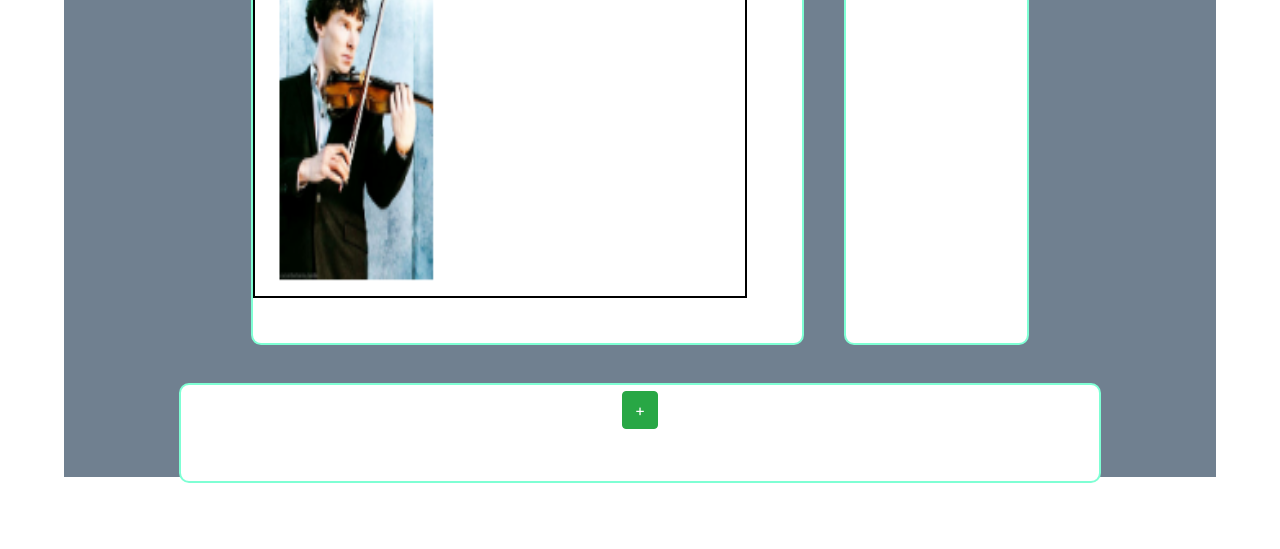
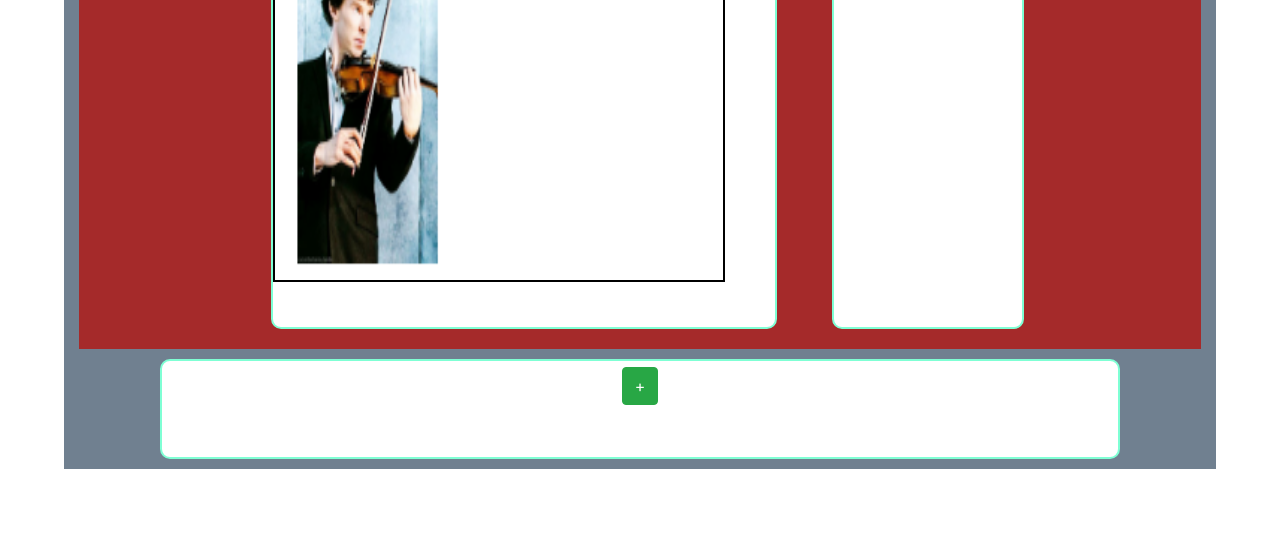
Before and after one commit to BaNazari/photo-wand, a React app in the folder photomerger/: page / in a window 1280 px wide. Shown: the part 251-800 px from the top of the page. Built offline with nearby package versions, Linux system fonts and the light colour scheme.

Commit message:
add a common parent for 3 main components

```diff
--- a/photomerger/src/components/app.js
+++ b/photomerger/src/components/app.js
@@ -1,13 +1,6 @@
-//read photos from a const
-//show them in canvas
-//be able to pan, take, ... by click
-//scale, rotate, transfer
-
 import React from 'react'
 
-import LayerManger from './layer-manager/layer-manager';
-import PhotoTool from './photo-tool/photo-tool';
-import FileManager from './file-manager/file-manager'
+import ComponentHolder from './component-holder/component-holder'
 import Help from './help/help';
 
 class App extends React.Component {
@@ -23,17 +16,13 @@ class App extends React.Component {
 
     return (
       <div className="whole-page container">
-                <div class="w-100"></div>
-                <div className="wrap row  justify-content-center">
+
+        <div className="block row  justify-content-center">
           <Help />
         </div>
-                <div className="wrap row  justify-content-center">
-                    <PhotoTool />
-                    <LayerManger />
-                </div>
-                <div className="wrap row  justify-content-center">
-                    <FileManager />
-                </div>
+
+        <ComponentHolder />
+
       </div>
     )
   }
--- /dev/null
+++ b/photomerger/src/components/component-holder/component-holder.js
@@ -0,0 +1,29 @@
+import React from 'react'
+
+import EventManager from '../event-manager/event-manager'
+import FileManager from '../file-manager/file-manager'
+
+class ComponentHolder extends React.Component {
+    constructor() {
+        super()
+        this.state = {
+
+        }
+    }
+
+    render() {
+        return (
+            <div>
+                <div>
+                    <EventManager />
+                </div>
+                <div className="row justify-content-center">
+                    <FileManager />
+                </div>
+            </div>
+        )
+    }
+
+}
+
+export default ComponentHolder
--- a/photomerger/src/components/event-manager/event-manager.js
+++ b/photomerger/src/components/event-manager/event-manager.js
@@ -2,8 +2,8 @@ import React from 'react'
 
 import LayerManger from '../layer-manager/layer-manager';
 import PhotoTool from '../photo-tool/photo-tool';
-import FileManager from '../file-manager/file-manager'
-import Help from '../help/help';
+
+
 
 class EventManager extends React.Component {
 
@@ -17,48 +17,18 @@ class EventManager extends React.Component {
           render() {
 
             return (
-            <div>
-                <div className="block row  justify-content-center">
-                    <Help />
+              <div className="event-manager">
+
+                <div className="row block--middle-row justify-content-center">
+                  <div className="col-6">
+                    <PhotoTool />
                   </div>
-                <div className="row   block--middle-row justify-content-center">
-                    <PhotoTool />
                     <LayerManger />
                 </div>
-                <div className="row  justify-content-center">
-                    <FileManager />
-                </div>
+
               </div>
             )
           }
         }
 
 export default EventManager
-
-{/* <div class="row">
-  <div class="col-md-4">.col-md-4</div>
-  <div class="col-md-4 offset-md-4">.col-md-4 .offset-md-4</div>
-</div>
-<div class="row">
-  <div class="col-md-3 offset-md-3">.col-md-3 .offset-md-3</div>
-  <div class="col-md-3 offset-md-3">.col-md-3 .offset-md-3</div>
-</div>
-<div class="row">
-  <div class="col-md-6 offset-md-3">.col-md-6 .offset-md-3</div>
-</div>
-
-mr-auto for margin
-
-<div class="row">
-  <div class="col-sm-9">
-    Level 1: .col-sm-9
-    <div class="row">
-      <div class="col-8 col-sm-6">
-        Level 2: .col-8 .col-sm-6
-      </div>
-      <div class="col-4 col-sm-6">
-        Level 2: .col-4 .col-sm-6
-      </div>
-    </div>
-  </div>
-</div>*/}
--- a/photomerger/src/components/photo-tool/photo-tool.js
+++ b/photomerger/src/components/photo-tool/photo-tool.js
@@ -204,10 +204,11 @@ class PhotoTool extends React.Component {
     render() {
 
         return (
-            <div ref={this.photoEditor} onDrop={this.drop} onDragOver={this.allowDrop} id="photo-editor" className="col-6 photo-tool">
+            <div ref={this.photoEditor} onDrop={this.drop} onDragOver={this.allowDrop} id="photo-editor" className=" photo-tool">
                 <canvas id="my-canvas" ref="mycanvas" className="my-canvas">
                     <img ref="image" src={photo} className="photo-sample" />
                 </canvas>
+
                 <div ref={this._test} className="test" id="test">
                     <span onDragStart={this.dragStart} onDragEnd={this.dragEnd} draggable="true" class="resize-handle-nw" id="topLeft" ref={this._topLeft}
                     ></span>
--- a/photomerger/src/style.css
+++ b/photomerger/src/style.css
@@ -23,7 +23,6 @@
 }
 
 .photo-tool {
-
     margin: 20px;
     background-color: white;
     height: 450px;
@@ -33,6 +32,7 @@
     padding: 0 !important;
 
 }
+
 
 .layer-manager {
     margin: 20px;
@@ -140,3 +140,8 @@
     width: 100px;
     position: relative;
 }
+
+
+.event-manager {
+    background-color: brown;
+}
```
Lines whose indentation alone changed are shown as unchanged.
